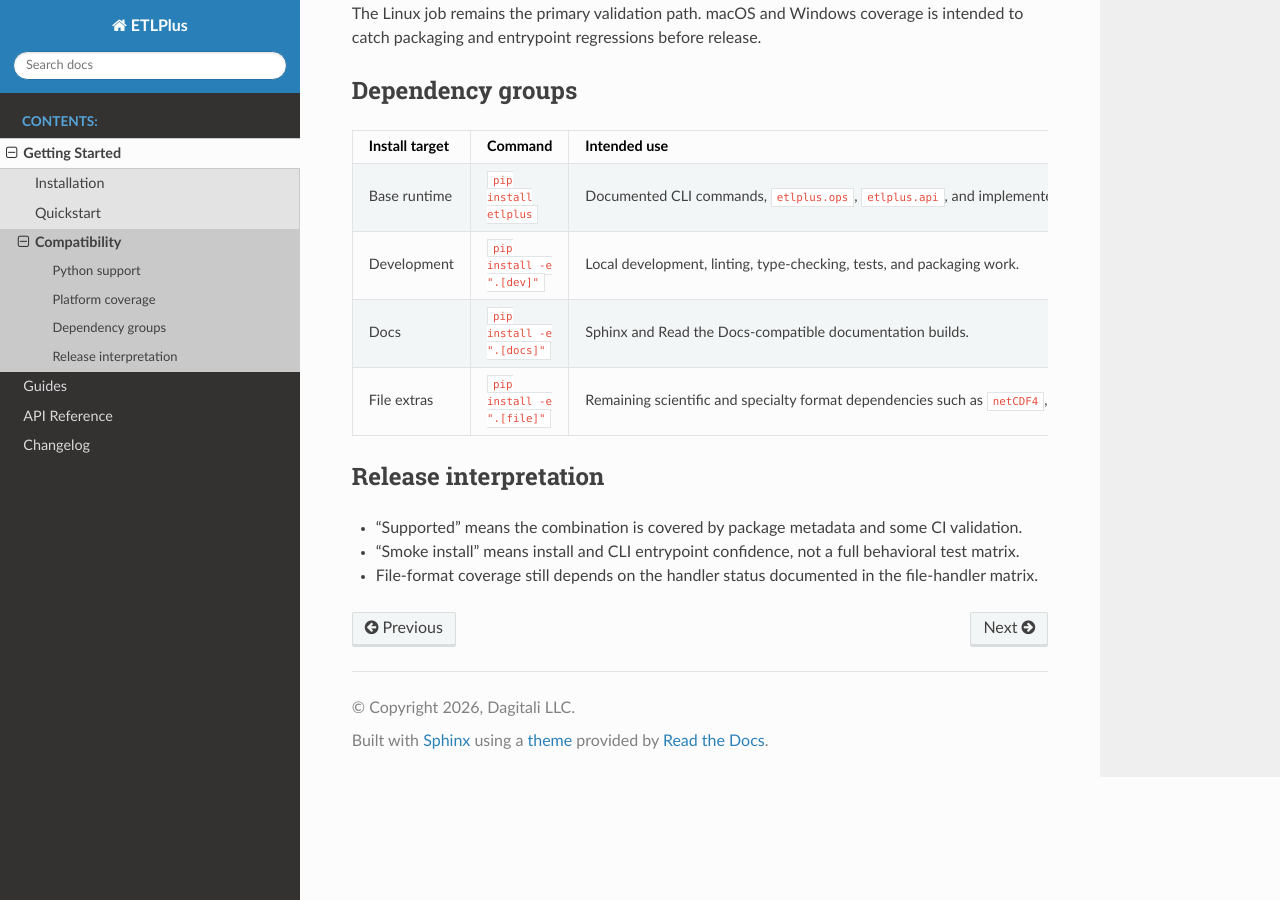
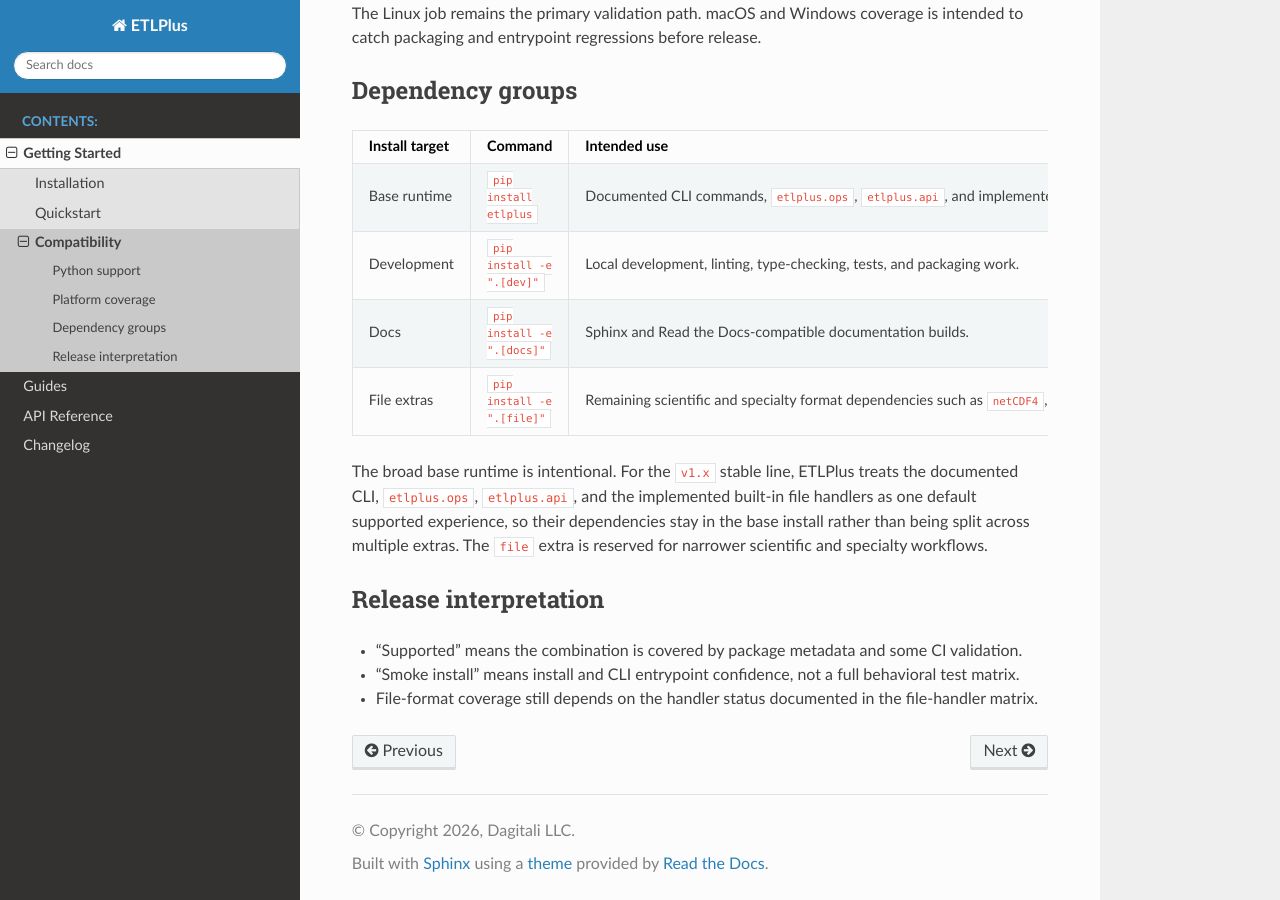
Before and after one commit to Dagitali/ETLPlus, a Sphinx documentation site: the page built from docs/source/getting-started/compatibility.md, in a window 1280 px wide and 900 px high, scrolled down 739 px. Built offline with Sphinx 7.4.7 and the Read the Docs theme 3.1.0, drawn with Linux system fonts in a browser that asks for light colours.

Commit message:
docs(getting-started): Update compatibility.md

```diff
--- a/docs/source/getting-started/compatibility.md
+++ b/docs/source/getting-started/compatibility.md
@@ -34,6 +34,11 @@ packaging and entrypoint regressions before release.
 | Docs | `pip install -e ".[docs]"` | Sphinx and Read the Docs-compatible documentation builds. |
 | File extras | `pip install -e ".[file]"` | Remaining scientific and specialty format dependencies such as `netCDF4`, `pyreadr`, `pyreadstat`, and `xarray`. |
 
+The broad base runtime is intentional. For the `v1.x` stable line, ETLPlus treats the documented
+CLI, `etlplus.ops`, `etlplus.api`, and the implemented built-in file handlers as one default
+supported experience, so their dependencies stay in the base install rather than being split across
+multiple extras. The `file` extra is reserved for narrower scientific and specialty workflows.
+
 ## Release interpretation
 
 - “Supported” means the combination is covered by package metadata and some CI validation.
```
